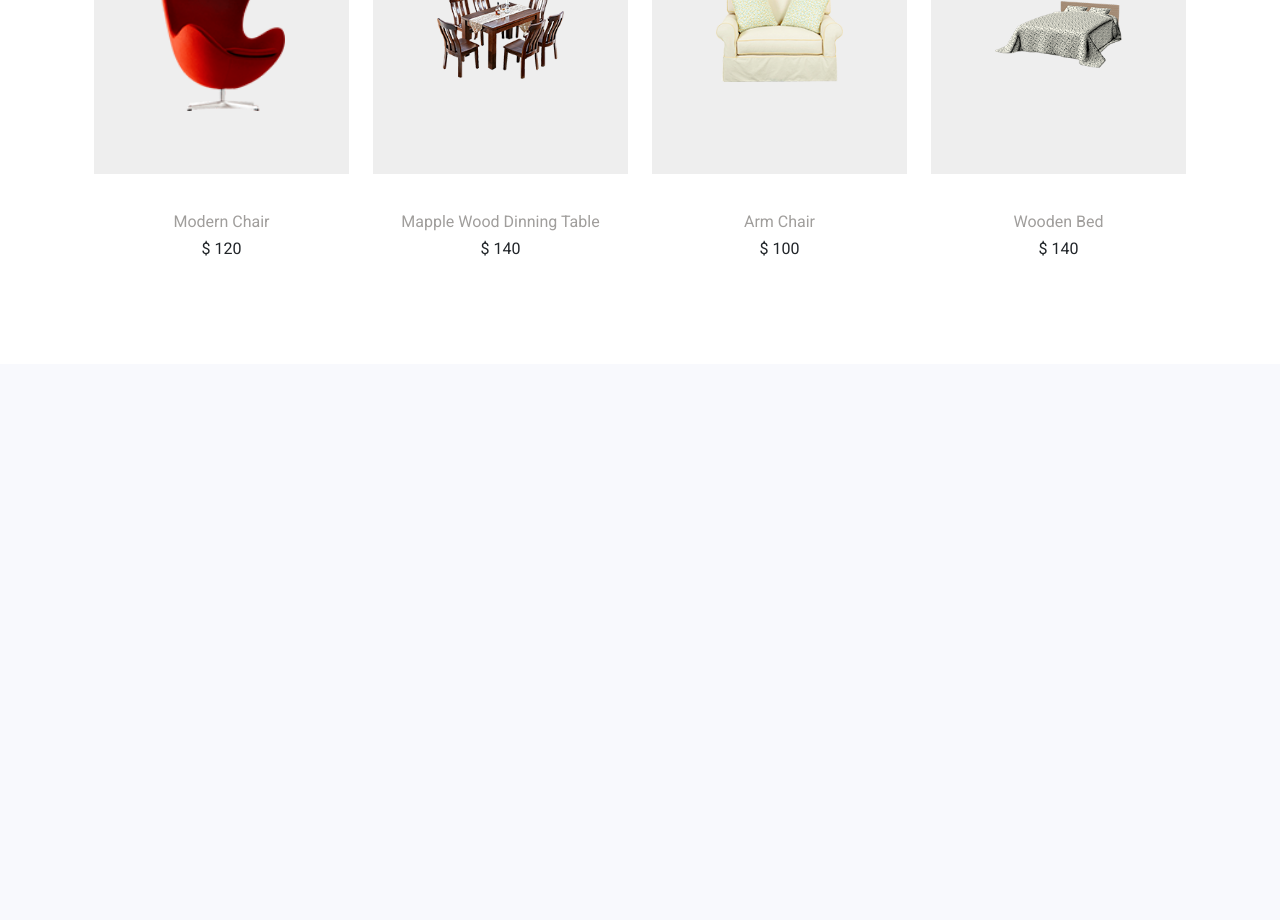
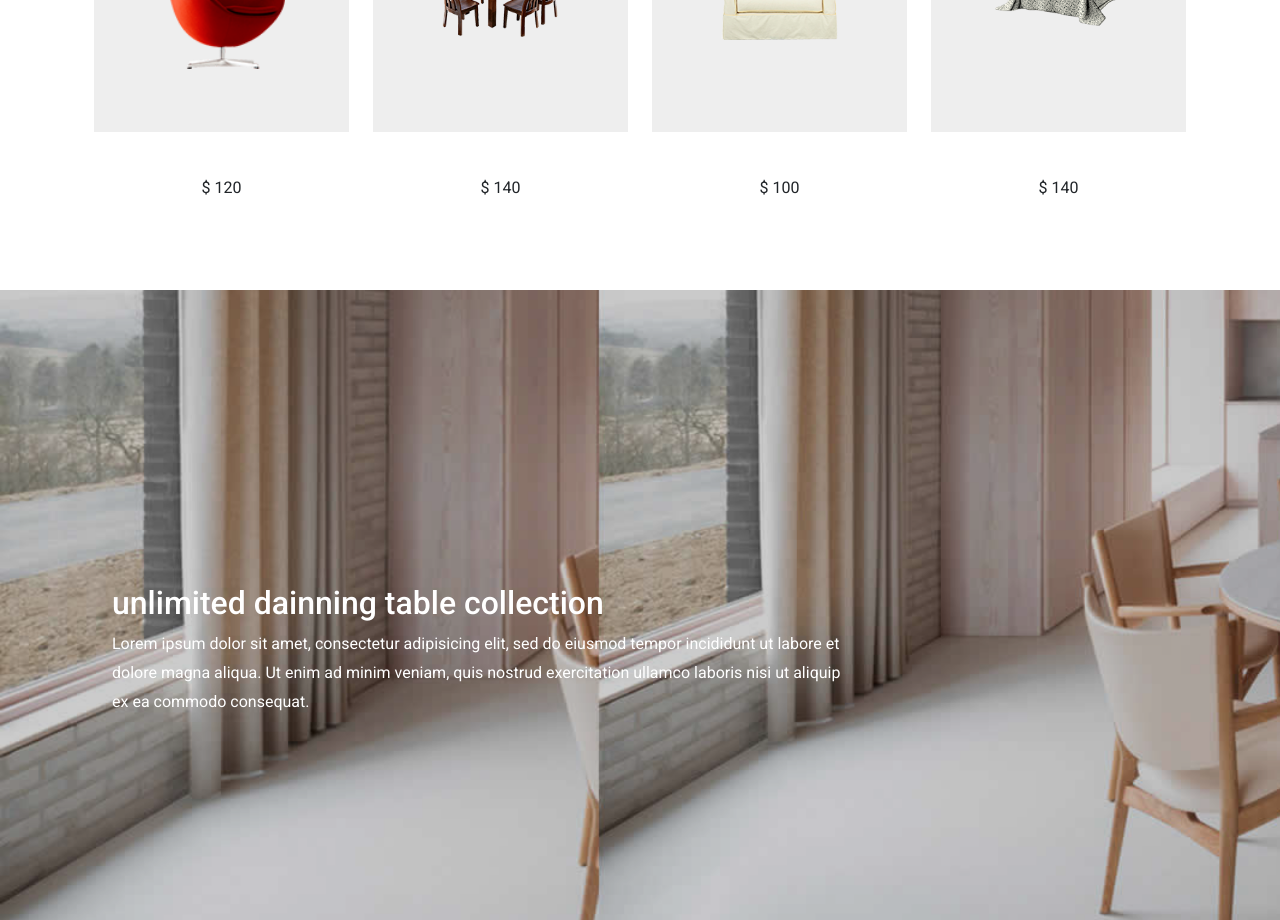
Before and after one commit to Yeto2/Forniture-react, a React (Create React App) app: page / in a window 1280 px wide. Shown: the part 1880-2800 px from the top of the page. Before the commit the page ends 2244 px from the top, so only its background shows below. Built offline with nearby package versions, Linux system fonts and the light colour scheme.

Commit message:
start collection-section

```diff
--- a/src/App.css
+++ b/src/App.css
@@ -252,6 +252,14 @@ del{
 }
 .arrival-sec img {
   width: 50% !important;
+  transition: 0.6s;
+  -webkit-transition: 0.6s;
+  -moz-transition: 0.6s;
+  -ms-transition: 0.6s;
+  -o-transition: 0.6s;
+}
+.arrival-sec:hover img {
+  width: 60% !important;
 }
 .git {
   width: 100%;
@@ -271,11 +279,7 @@ del{
   opacity: 0;
 }
 .arrival-sec:hover .git{
-  /* transform: translateY(-40px);
-  -webkit-transform: translateY(-40px);
-  -moz-transform: translateY(-40px);
-  -ms-transform: translateY(-40px);
-  -o-transform: translateY(-40px); */
+
   height: 30px;
   opacity: 1;
 }
@@ -295,6 +299,69 @@ del{
   display: flex;
   flex-direction: column;
   align-items: center;
-  height: 120px;
+  /* height: 120px; */
   justify-content: center;
+  padding: 15px 0px 40px;
 }
+.section-head{
+  text-align: center;
+  padding: 0px 0px 40px;
+}
+.cont-arrival{
+  background-color: white;
+  padding: 0px 0px 50px;
+}
+
+.arrival-sec::before{
+  content: "";
+  height: 0%;
+  width: 0%;
+  position: absolute;
+  background-color: #616060;
+  opacity: 0.2;
+  transition: 0.6s;
+  -webkit-transition: 0.6s;
+  -moz-transition: 0.6s;
+  -ms-transition: 0.6s;
+  -o-transition: 0.6s;
+}
+.arrival-sec:hover:before{
+  height: 100%;
+  width: 100%;
+}
+
+/* collectin section */
+
+.col-element1{
+  background-image: url(./images/collection/sofa-banner.jpg);
+}
+.col-element2{
+  background-image: url(./images/collection/table-banner.jpg);
+
+}
+.col-element1 , .col-element2 {
+  background-size: cover;
+  background-repeat: no-repeat;
+  height: 90vh;
+  display: flex;
+  align-items: center
+}
+.col-element1::before , .col-element2::before {
+  content: "";
+  position: absolute;
+  background-color: black;
+  opacity: 0.2;
+  width: 100%;
+  height: 100%;
+}
+.cont-collection  .owl-dots{
+  display: none !important;
+}
+.collection-txt , p{
+  color: white !important;
+}
+.collection-txt{
+  position: relative !important;
+  width: 60%;
+  margin-left:100px !important;
+}
--- a/src/App.js
+++ b/src/App.js
@@ -1,49 +1,45 @@
-import './App.css';
-import Navbar from './components/Navbar';
-import Hero from './components/Hero';
-import Herodata from './data/hero'
-import Popular from './components/Popular';
-import Newarrival from './components/Newarrival';
-import arrivaldata from './data/newarrival';
-
+import "./App.css";
+//* data
+import Herodata from "./data/hero";
+import arrivaldata from "./data/newarrival";
+//* components
+import Navbar from "./components/Navbar";
+import Hero from "./components/Hero";
+import Popular from "./components/Popular";
+import Newarrival from "./components/Newarrival";
+import Collection from "./components/Collection";
 
 
 function App() {
-  let heroSection = Herodata.map((item)=>{
-      return (
-        <Hero
-                  key={item.id}
-                  {...item}
-              />
-      )
-  })
-  let arrivalSection = arrivaldata.map((item)=>{
-    return (
-      <Newarrival
-                key={item.id}
-                {...item}
-            />
-    )
-})
+  let heroSection = Herodata.map((item) => {
+    return <Hero key={item.id} {...item} />;
+  });
+  let arrivalSection = arrivaldata.map((item) => {
+    return <Newarrival key={item.id} {...item} />;
+  });
 
   return (
     <>
-    <Navbar />
-      <div className='owl-carousel container my-4'>
+      <Navbar />
+
+      <div className="owl-carousel container my-4">
         {heroSection}
       </div>
-      <div className='cont'>
+
+      <div className="cont">
         <Popular />
       </div>
 
-      <div className='cont'>
-        <div className='container row'>
-        <h2>New Arrivals</h2>
-        {arrivalSection}
-      </div>
+      <div className="cont-arrival">
+        <div className="container row">
+          <h2 className="section-head">New Arrivals</h2>
+          {arrivalSection}
+        </div>
       </div>
 
-
+      <div className="cont-collection">
+      <Collection />
+      </div>
     </>
   );
 }
--- /dev/null
+++ b/src/components/Collection.js
@@ -0,0 +1,34 @@
+import React from "react";
+// //* images
+// import sofa from "../images/collection/sofa-banner.jpg" ;
+// import table from "../images/collection/table-banner.jpg" ;
+
+function Collection() {
+    return <div className="owl-carousel">
+        <div className="col-element1">
+            {/* <img src={sofa} /> */}
+            <div className="collection-txt container">
+                <h2>unlimited sofa collection</h2>
+                <p>
+                    Lorem ipsum dolor sit amet, consectetur adipisicing elit,
+                    sed do eiusmod tempor incididunt ut labore et dolore magna aliqua. Ut enim ad minim veniam,
+                    quis nostrud exercitation ullamco laboris nisi ut aliquip ex ea commodo consequat.
+                </p>
+            </div>
+        </div>
+        <div className="col-element2">
+            {/* <img src={table} /> */}
+            <div className="collection-txt container">
+                <h2>unlimited dainning table collection</h2>
+                <p>
+                    Lorem ipsum dolor sit amet, consectetur adipisicing elit,
+                    sed do eiusmod tempor incididunt ut labore et dolore magna aliqua. Ut enim ad minim veniam,
+                    quis nostrud exercitation ullamco laboris nisi ut aliquip ex ea commodo consequat.
+                </p>
+            </div>
+        </div>
+
+    </div>;
+}
+
+export default Collection;
```
Also changed, not shown: src/images/collection/sofa-banner.jpg (renamed from src/images/collection/sofa-collection-banner.jpg).
